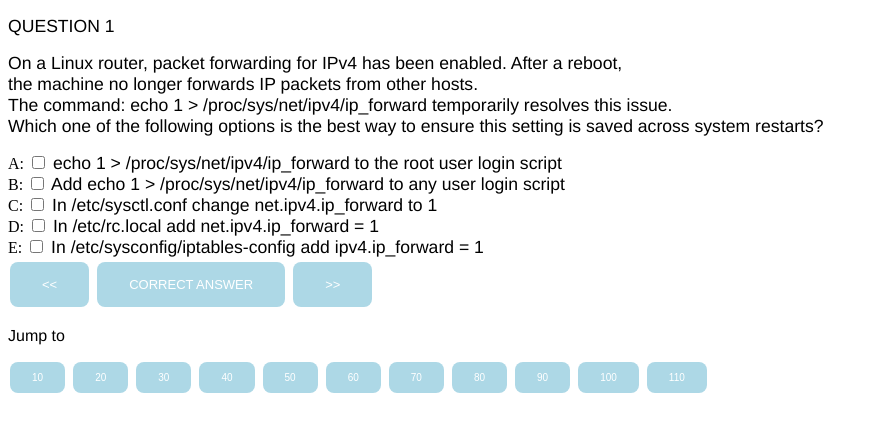
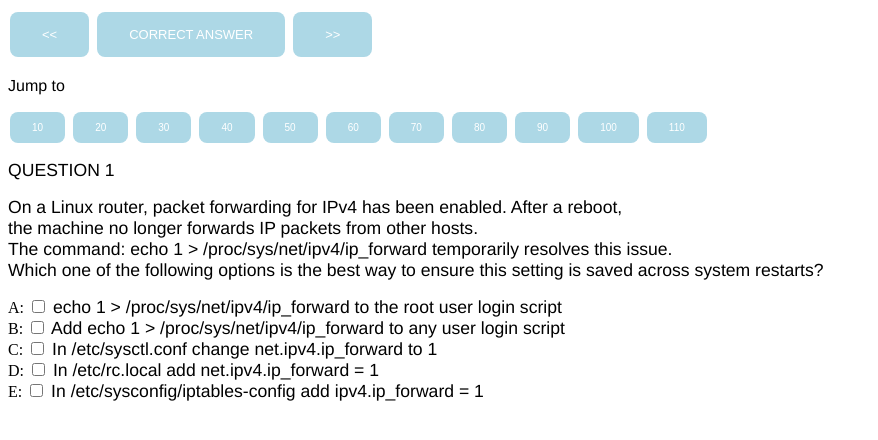
Before and after one commit to topoi/topoi.github.io, a plain HTML site: page LPIC2-2.html in a window 1280 px wide. Shown: the whole page, without its empty margins (0-878 px from the left). Drawn offline with nearby package versions, Linux system fonts and the light colour scheme.

Commit message:
Update LPIC2-2.html

```diff
--- a/LPIC2-2.html
+++ b/LPIC2-2.html
@@ -42,10 +42,7 @@
 
 </style>
 
-     <!--<body> -->
-
-     <div id = "display" style = "background-color:#FFFFFF;"></div>
-
+     <body>
      <input type = "button" class="butt" id = "prev" value = "<<" />
      <input type = "button" class="butt" id = "answer" value = "CORRECT ANSWER" />
      <input type = "button" class="butt" id = "fetch" value = ">>" />
@@ -62,8 +59,8 @@
      <input type = "button" class="butt1" id = "90" value="90"/>
      <input type = "button" class="butt1" id = "100" value="100"/>
      <input type = "button" class="butt1" id = "110" value="110"/>
-
-   <!-- </body> -->
+       <div id = "display" style = "background-color:#FFFFFF;"></div>
+    </body>
     <title>LPIC2 Exam 2 NEU</title>
 
     <script src=
```
